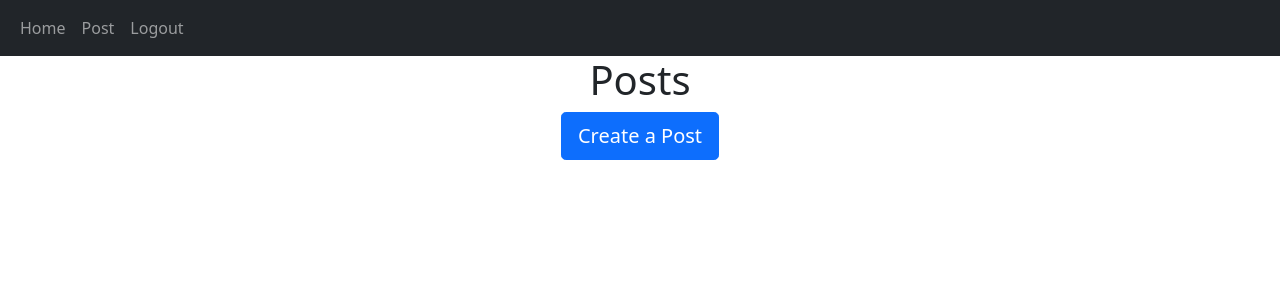
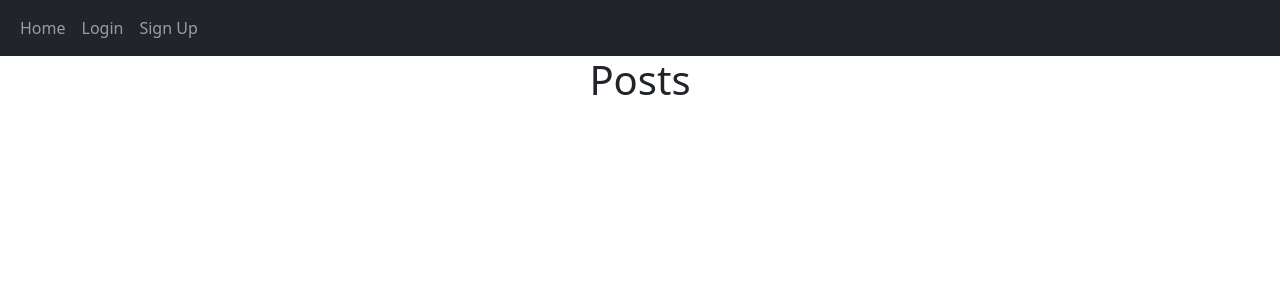
Before and after one commit to YamiSanchez/DAS, a Flask app: page / in a window 1280 px wide. Shown: the top 300 px of the page. Run offline with Flask 3, Linux system fonts and the light colour scheme; data that the repository does not hold is empty; some libraries are stand-ins or nearby versions.

Commit message:
Add files via upload

```diff
--- a/website/templates/base.html
+++ b/website/templates/base.html
@@ -30,8 +30,12 @@
         <div class="collapse navbar-collapse" id="navbar">
           <div class="navbar-nav">
             <a class="nav-item nav-link" href="/home">Home</a>
-            <a class="nav-item nav-link" href="/Post">Post</a>
-            <a class="nav-item nav-link" href="/home">Logout</a>
+            {% if user.is_authenticated %}
+            <a class="nav-item nav-link" href="/logout">Logout</a>
+            {% else %}
+            <a class="nav-item nav-link" href="/login">Login</a>
+            <a class="nav-item nav-link" href="/sign-up">Sign Up</a>
+            {% endif %}
           </div>
         </div>
       </div>
--- a/website/templates/posts_div.html
+++ b/website/templates/posts_div.html
@@ -108,10 +108,5 @@
 </div>
 {% block footer %}
 <div align="center">
-  <a href="/create-post"
-    ><button type="button" class="btn btn-primary btn-lg">
-      Create a Post
-    </button></a
-  >
 </div>
 {% endblock %} {% endblock %}
```
Also changed, not shown: website/__init__.py (+14 -0 lines).
